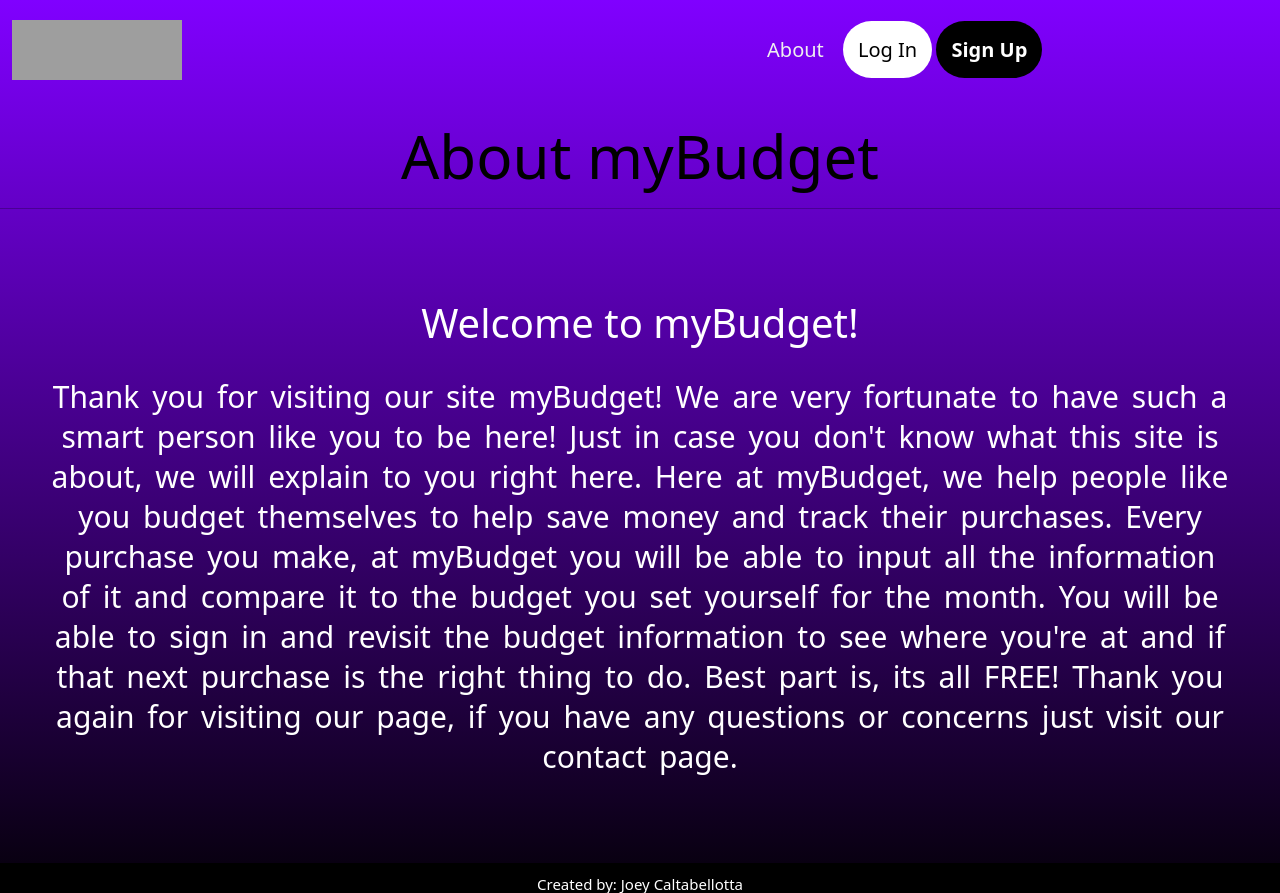
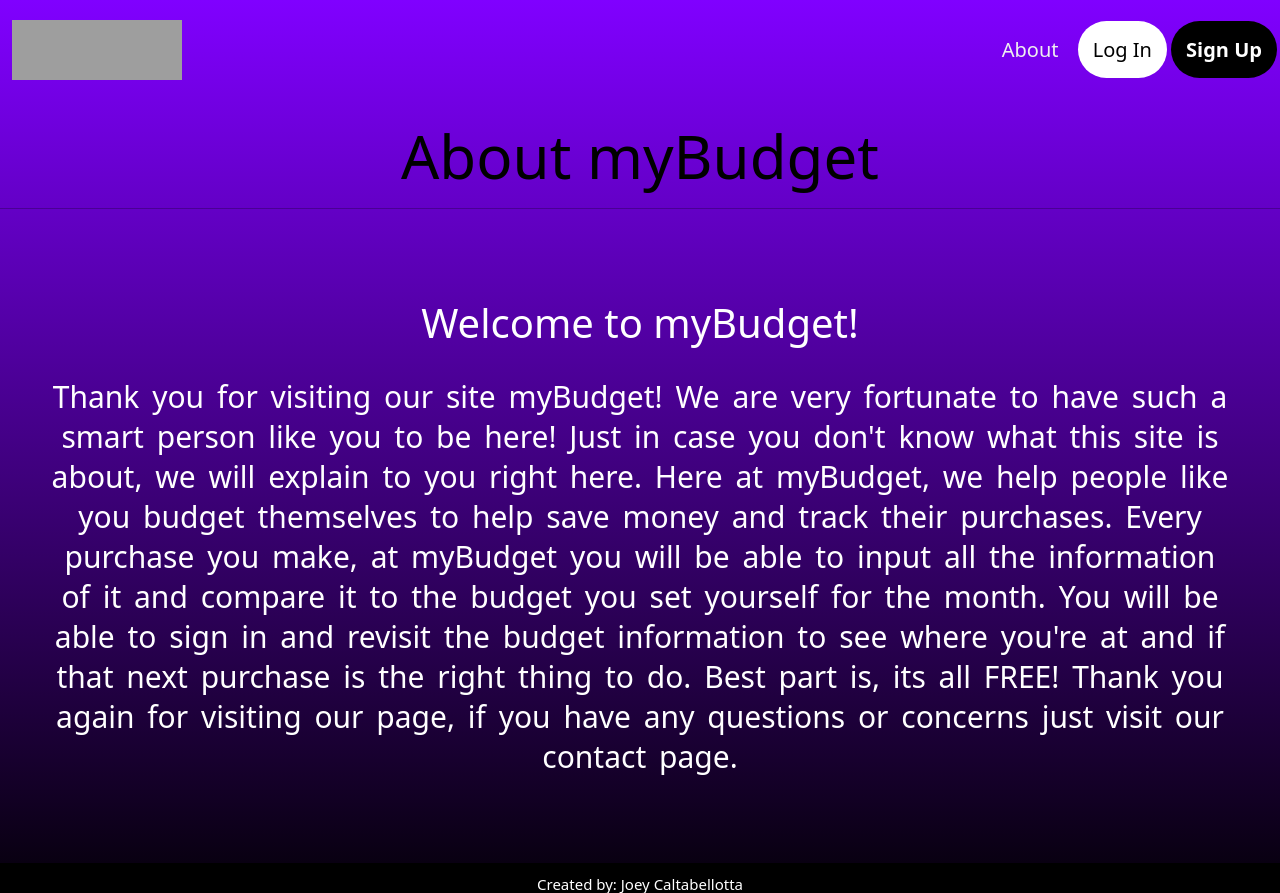
Before and after one commit to joeycalt/myBudget, a Django app: page /about/ in a window 1280 px wide. Shown: the top 893 px of the page. Run offline with Django 4.2, Linux system fonts and the light colour scheme; grey boxes are pictures that could not be loaded.

Commit message:
fixed navbar for home and about page

```diff
--- a/main_app/static/styles/main.css
+++ b/main_app/static/styles/main.css
@@ -1146,3 +1146,10 @@ div.buttons {
         font-size: 18px;
     }
 }
+
+@media only screen and (max-width: 2100px) {
+    span.home-nav {
+        width: 100%;
+        margin-left: 675px!important;
+    }
+}
```
